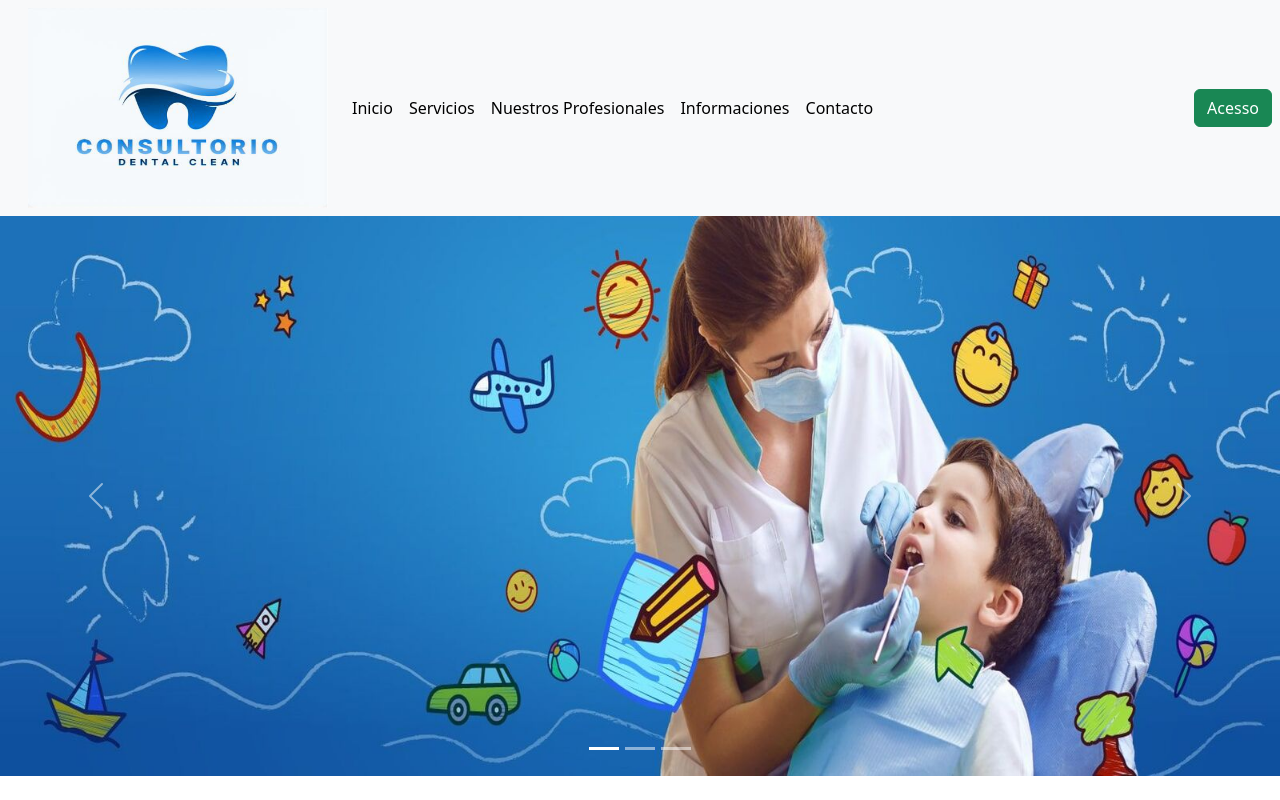
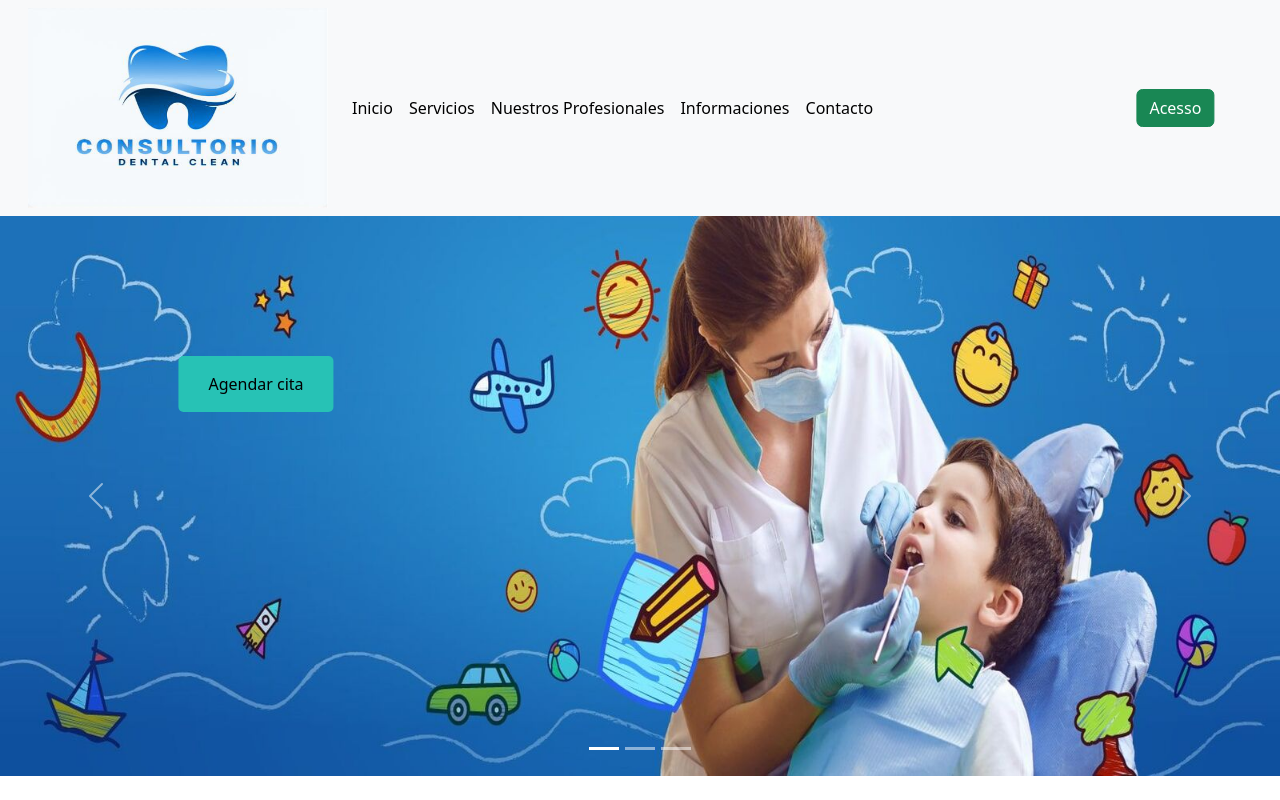
Before and after one commit to gregorixgd10-hue/final, a plain HTML site: page index.html in a window 1280 px wide. Shown: the top 800 px of the page. Drawn offline with nearby package versions, Linux system fonts and the light colour scheme.

Commit message:
Add files via upload

```diff
--- a/estilos.css
+++ b/estilos.css
@@ -1,4 +1,36 @@
+header a button{
+    position: absolute;
+  top: 50%;
+  left: 90%;
+  transform: translate(-20%, -50%);
+  background-color: #f1f1f1;
+  color: black;
+  font-size: 16px;
+  padding: 16px 30px;
+  border: none;
+  cursor: pointer;
+  border-radius: 5px;
+  text-align: center;
+}
+.carrusel a button{
+    position: absolute;
+  top: 30%;
+  left: 20%;
+  transform: translate(-50%, -50%);
+  background-color: #27c2b5;
+  color: black;
+  font-size: 16px;
+  padding: 16px 30px;
+  border: none;
+  cursor: pointer;
+  border-radius: 5px;
+  text-align: center;
 
+}
+
+.carrusel img{ position: relative;
+
+}
 
 .vermas{
     text-align: right;
@@ -86,3 +118,18 @@ color: white;
     border-radius: 5px;
     text-align: center;
 }
+
+.tablass{
+    width: 100%;
+    border-collapse: collapse;
+
+}
+.tablass th{
+    text-align: center;
+    background-color: #34495e;
+    color: white;
+}
+.tablass td{
+     text-align: center;
+    vertical-align: middle;
+}
--- a/index.html
+++ b/index.html
@@ -31,17 +31,19 @@
             <a class="nav-link" href="nprofesional.html">Nuestros Profesionales</a>
             <a class="nav-link" href="informaciones.html">Informaciones</a>
             <a class="nav-link" href="Contactos.html">Contacto</a>
-
+<a href="login.html"> <button class="btn btn-success me-md-2" type="button">Acesso</button> </a>
           </div>
         </div>
     </div>
     <div class="d-grid gap-2 d-md-flex justify-content-md-end">
 
-      <a href="login.html"> <button class="btn btn-success me-md-2" type="button">Acesso</button> </a>
+
     </div>
   </nav> </header>
 
   <!-- imagenes para carrusel-->
+   <section class="carrusel">
+
 
   <div id="carouselExampleIndicators" class="carousel slide">
     <div class="carousel-indicators">
@@ -62,6 +64,7 @@
       <div class="carousel-item">
         <img src="slider3.jpg" class="d-block w-100">
       </div>
+       <a href="Reserva.html"> <button class="btn btn-success me-md-2" type="button">Agendar cita</button> </a>
     </div>
     <button class="carousel-control-prev" type="button" data-bs-target="#carouselExampleIndicators"
       data-bs-slide="prev">
@@ -74,6 +77,7 @@
       <span class="visually-hidden">Next</span>
     </button>
   </div>
+  </section>
 
   <!--Quienes somos-->
 
--- a/login.js
+++ b/login.js
@@ -8,8 +8,8 @@
     // Mostrar pantalla según sesión activa
     document.addEventListener("DOMContentLoaded", () => {
       const activeUser = JSON.parse(localStorage.getItem("activeUser"));
-      if (activeUser) {
-        showWelcome(activeUser.username);
+      if (user) {
+        showWelcome(user.username);
       }
     });
 
```
Also changed, not shown: admin.html (+8 -2 lines).
